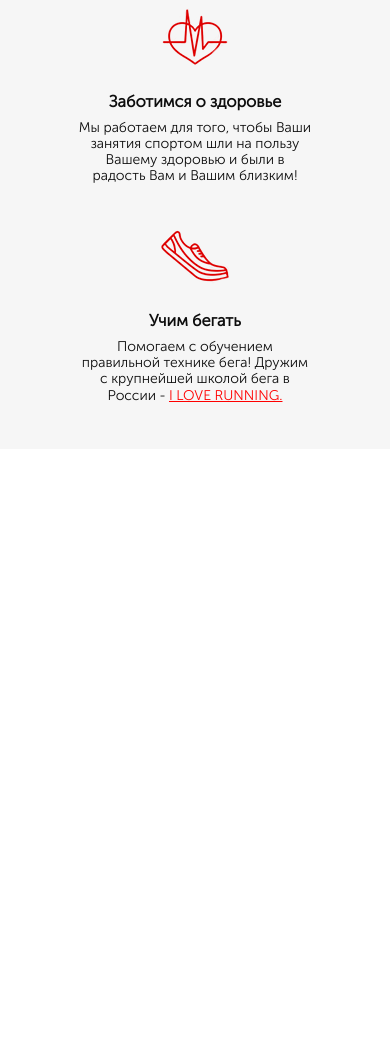
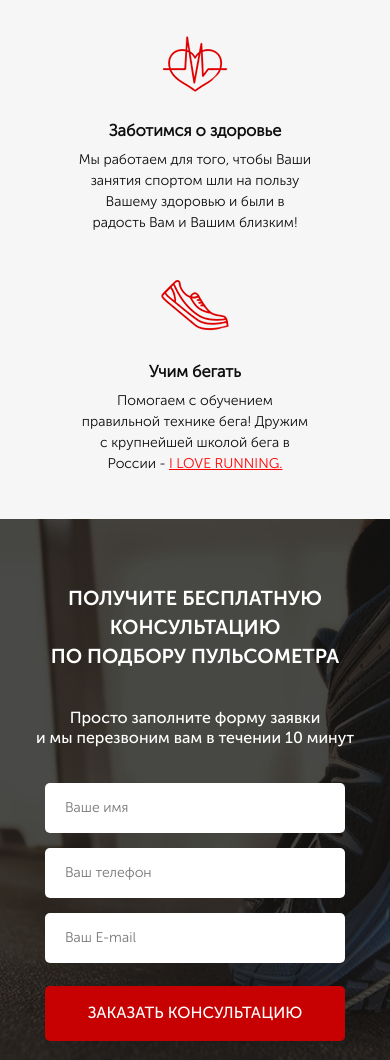
Before and after one commit to host390/pulse, a website: page src/index.html in a window 390 px wide. Shown: the part 940-2000 px from the top of the page. Before the commit the page ends 1389 px from the top, so only its background shows below. Drawn offline with Linux system fonts and the light colour scheme.

Commit message:
+ consultation, fixes css files

```diff
--- a/gulpfile.js
+++ b/gulpfile.js
@@ -15,7 +15,7 @@ gulp.task('server', function() {
 });
 
 gulp.task('gosass', function() {
-    return gulp.src("src/sass/**/*.+(sass|scss)")
+    return gulp.src("src/sass/**/*.+(scss|sass)")
         .pipe(sass({outputStyle: 'compressed'}).on('error', sass.logError))
         .pipe(rename({
             prefix: "",
@@ -31,7 +31,7 @@ gulp.task('gosass', function() {
 });
 
 gulp.task('watch', function() {
-    gulp.watch("src/sass/**/*.+(sass|scss)", gulp.parallel('gosass'));
+    gulp.watch("src/sass/**/*.+(scss|sass)", gulp.parallel('gosass'));
     gulp.watch("src/*.html").on("change", browserSync.reload);
 });
 
--- a/src/index.html
+++ b/src/index.html
@@ -7,7 +7,7 @@
     <title>Pulse</title>
     <link rel="stylesheet" href="css/normalize.css">
     <link rel="stylesheet" href="css/fonts.css">
-    <link rel="stylesheet" href="css/blocks/style.min.css">
+    <link rel="stylesheet" href="css/style.min.css">
 </head>
 <body>
 
@@ -71,10 +71,10 @@
 
 
 
-    <section class="advantages">
+    <div class="advantages">
         <div class="container">
 
-            <h2 class="headline">НАШИ ПРЕИМУЩЕСТВА</h2>
+            <h2 class="title">НАШИ ПРЕИМУЩЕСТВА</h2>
 
             <div class="advantages__wrapper">
 
@@ -107,9 +107,30 @@
 
             </div>
 
+        </div>
+    </div>
+
+    <div class="consultation">
+        <div class="container">
+            <h2 class="title title_left">
+                Получите бесплатную консультацию <br>
+                по подбору пульсометра
+            </h2>
+            <div class="consultation__sudtitle">
+                Просто заполните форму заявки <br>
+                и мы перезвоним вам в течении 10 минут
+            </div>
+
+            <form action="#" class="form_global">
+                <input required name="name" placeholder="Ваше имя" type="text">
+                <input required name="tel" placeholder="Ваш телефон" type="number">
+                <input required name="email" placeholder="Ваш E-mail" type="email">
+                <button class="but but_form">заказать кОНСУЛЬТАЦИЮ</button>
+            </form>
+
 
         </div>
-    </section>
+    </div>
 
 
 
--- a/src/sass/blocks/_advantages.scss
+++ b/src/sass/blocks/_advantages.scss
@@ -32,7 +32,8 @@
             font-family: "Museo Sans Cyrl 300";
             font-size: 14px;
             text-align: center;
-            margin-top: 25px;
+            margin-top: 22px;
+            line-height: 21px;
             span {
                 color: #ff0000;
                 text-decoration: underline;
--- a/src/sass/blocks/_button.scss
+++ b/src/sass/blocks/_button.scss
@@ -18,6 +18,11 @@
         font-size: 16px;
         margin-top: 65px;
     }
+    &_form {
+        height: 55px;
+        font-size: 16px;
+        width: 100%;
+    }
 }
 
 @media (max-width: 576px) {
@@ -32,5 +37,10 @@
             font-size: 15px;
             margin-top: 47px;
         }
+        &_form {
+            height: 55px;
+            font-size: 16px;
+            width: 100%;
+        }
     }
 }
--- /dev/null
+++ b/src/sass/blocks/_consultation.scss
@@ -0,0 +1,13 @@
+
+
+.consultation {
+    // min-height: 680px;
+    background: url('../../img/bg/bg2.jpg') center (center/cover) no-repeat;
+    padding: 100px 0 92px 0;
+    &__sudtitle {
+        color: #ffffff;
+        font-family: "Museo Sans Cyrl 500";
+        font-size: 20px;
+        margin-bottom: 35px;
+    }
+}
--- /dev/null
+++ b/src/sass/blocks/_forms.scss
@@ -0,0 +1,28 @@
+
+
+
+.form_global {
+    display: flex;
+    flex-direction: column;
+    width: 300px;
+    input {
+        border: none;
+        margin-bottom: 15px;
+        height: 50px;
+        border-radius: 5px;
+        background-color: #ffffff;
+        color: #4b4b4b;
+        font-family: "Museo Sans Cyrl 300";
+        font-size: 14px;
+        padding: 0 20px;
+        &:nth-child(3) {
+            margin-bottom: 20px;
+        }
+    }
+}
+
+@media (max-width: 576px) {
+    .form_global {
+        margin: 0 auto;
+    }
+}
--- a/src/sass/blocks/_media.scss
+++ b/src/sass/blocks/_media.scss
@@ -1,3 +1,6 @@
+
+
+
 @media (max-width: 992px) {
     .container {
         padding-right: 20px;
@@ -23,14 +26,27 @@
             width: 215px;
         }
     }
+
+    .consultation {
+        padding: 80px 0 !important;
+        &__sudtitle {
+            font-size: 19px !important;
+            line-height: 20px;
+        }
+    }
+
 }
 
+
+
 @media (max-width: 768px) {
+
     .header {
         &__imagine {
             display: none;
         }
     }
+
     .Main {
         padding-bottom: 78px;
         &__head {
@@ -41,6 +57,7 @@
             font-size: 19px;
         }
     }
+
     .advantages {
         padding: 70px 0;
         &__wrapper {
@@ -50,7 +67,7 @@
         &__item {
             display: flex;
             width: 500px;
-            align-items: flex-end;
+            align-items: center;
             margin-top: 38px;
             justify-content: center;
             .icon {
@@ -70,11 +87,24 @@
         }
     }
 
+    .consultation {
+        &__sudtitle {
+            font-size: 17px !important;
+            line-height: 20px;
+        }
+    }
+
+}
+
+
+
 @media (max-width: 576px) {
+
     .container {
         padding-right: 10px;
         padding-left: 10px;
     }
+
     .header {
         &__logo {
             margin-right: 17px;
@@ -86,6 +116,7 @@
             }
         }
     }
+
     .Main {
         padding-bottom: 53px;
         &__head {
@@ -116,6 +147,7 @@
             margin-top: 16px;
         }
     }
+
     .advantages {
         padding: 45px 0;
         &__item {
@@ -134,43 +166,12 @@
         }
     }
 
-
-
-
-
-
-
-
-
-
-
-
-
-
-
-
+    .consultation {
+        padding: 65px 0!important;
+        &__sudtitle {
+            font-size: 16px !important;
+            text-align: center;
+        }
+    }
 
 }
-
-
-
-
-
-
-
-
-
-
-
-
-
-
-
-
-
-
-
-
-
-
-}
--- /dev/null
+++ b/src/sass/blocks/_title.scss
@@ -0,0 +1,50 @@
+
+
+
+.title {
+    text-align: center;
+    color: #0d0d0d;
+    font-family: "Museo Sans Cyrl 700";
+    font-size: 30px;
+    margin: 0;
+    &_left {
+        text-align: left;
+        color: #ffffff;
+        font-size: 36px;
+        text-transform: uppercase;
+        line-height: 45px;
+        margin-bottom: 77px;
+    }
+}
+
+@media (max-width: 992px) {
+    .title {
+        &_left {
+            font-size: 28px;
+            line-height: 37px;
+            margin-bottom: 55px;
+        }
+    }
+}
+
+@media (max-width: 768px) {
+    .title {
+        font-size: 25px;
+        &_left {
+            // font-size: 21px;
+            line-height: 33px;
+        }
+    }
+}
+
+@media (max-width: 576px) {
+    .title {
+        font-size: 20px;
+        &_left {
+            // font-size: 18px;
+            line-height: 29px;
+            text-align: center;
+            margin-bottom: 37px;
+        }
+    }
+}
--- a/src/sass/blocks/style.scss
+++ /dev/null
@@ -1,37 +0,0 @@
-
-@import '../base/variables';
-
-// * {
-//     font-family: 'Museo Sans Cyrl';
-// }
-
-.container {
-    max-width: 947px;
-    margin: 0 auto;
-}
-
-@import 'main';
-@import 'button';
-@import 'advantages';
-@import 'header';
-@import 'media';
-
-.headline {
-    text-align: center;
-    color: #0d0d0d;
-    font-family: "Museo Sans Cyrl 700";
-    font-size: 30px;
-    margin: 0;
-}
-
-@media (max-width: 768px) {
-    .headline {
-        font-size: 25px
-    }
-}
-
-@media (max-width: 576px) {
-    .headline {
-        font-size: 20px
-    }
-}
--- /dev/null
+++ b/src/sass/style.scss
@@ -0,0 +1,21 @@
+
+@import 'base/variables';
+
+// * {
+//     font-family: 'Museo Sans Cyrl';
+// }
+
+.container {
+    max-width: 947px;
+    margin: 0 auto;
+}
+
+
+@import 'blocks/main';
+@import 'blocks/button';
+@import 'blocks/advantages';
+@import 'blocks/header';
+@import 'blocks/media';
+@import 'blocks/title';
+@import 'blocks/consultation';
+@import 'blocks/forms';
```
Also changed, not shown: src/css/blocks/main.min.css (deleted), src/css/blocks/style.min.css (deleted), src/css/style.min.css (added), src/img/bg/bg2.jpg (added).
